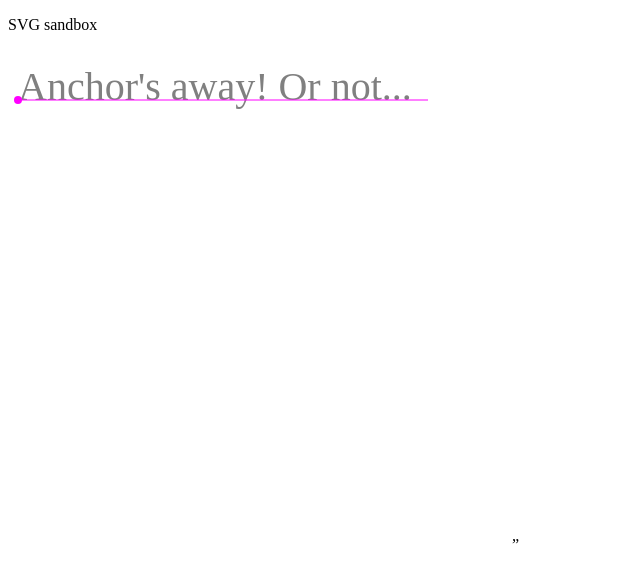
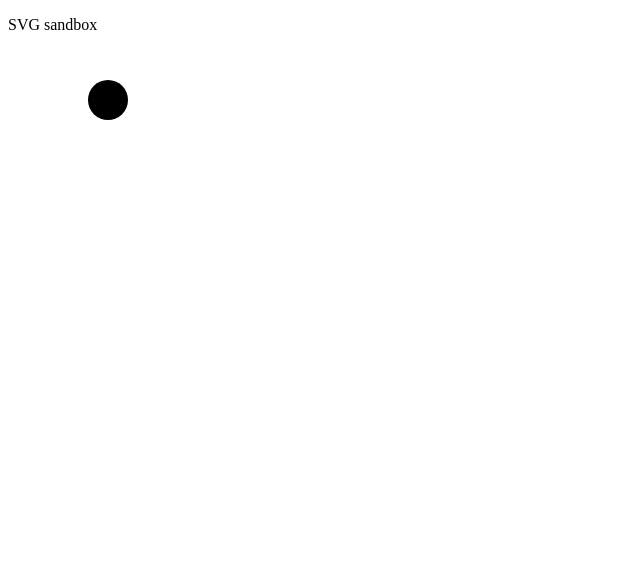
Before and after one commit to ritchieking/d3-book, a plain HTML site: page Chapter 3/svg-sandbox.html in a window 1280 px wide. Shown: the whole page, without its empty margins (0-640 px from the left). Drawn offline with Linux system fonts and the light colour scheme.

Commit message:
Update svg-sandbox.html

```diff
--- a/Chapter 3/svg-sandbox.html
+++ b/Chapter 3/svg-sandbox.html
@@ -5,13 +5,8 @@
 	</head>
 <body>
 	<p>SVG sandbox</p>
-<svg width="500px" height="500px"><text x="10" y="50" font-size="40" fill="grey">Anchor's away! Or not...</text>
-       <circle cx="10" cy="50" r="4" fill="magenta"/>
-       <line x1="10" y1="50" x2="420" y2="50" stroke="magenta"/>
-</svg>
-
-
+	<svg width="500px" height="500px">
+       		<circle cx="100" cy="50" r="20"/>
+	</svg>
 </body>
 </html>
-
-”
```
